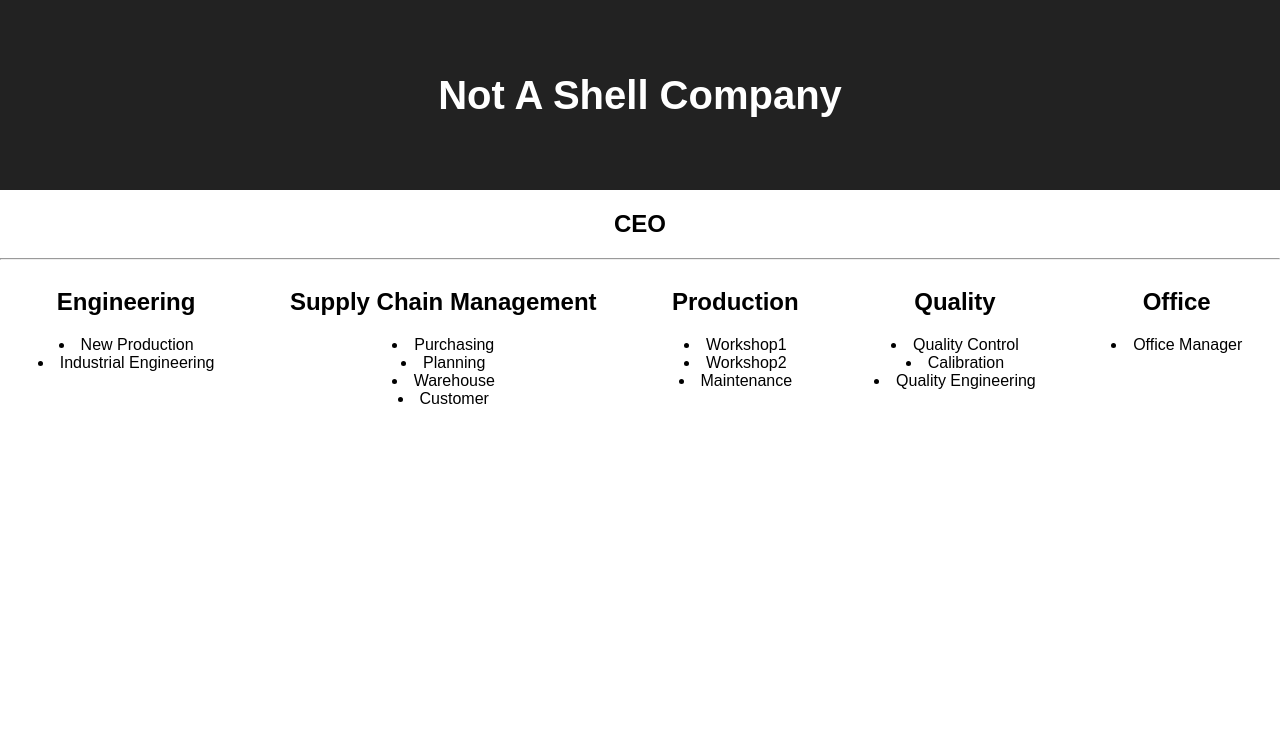
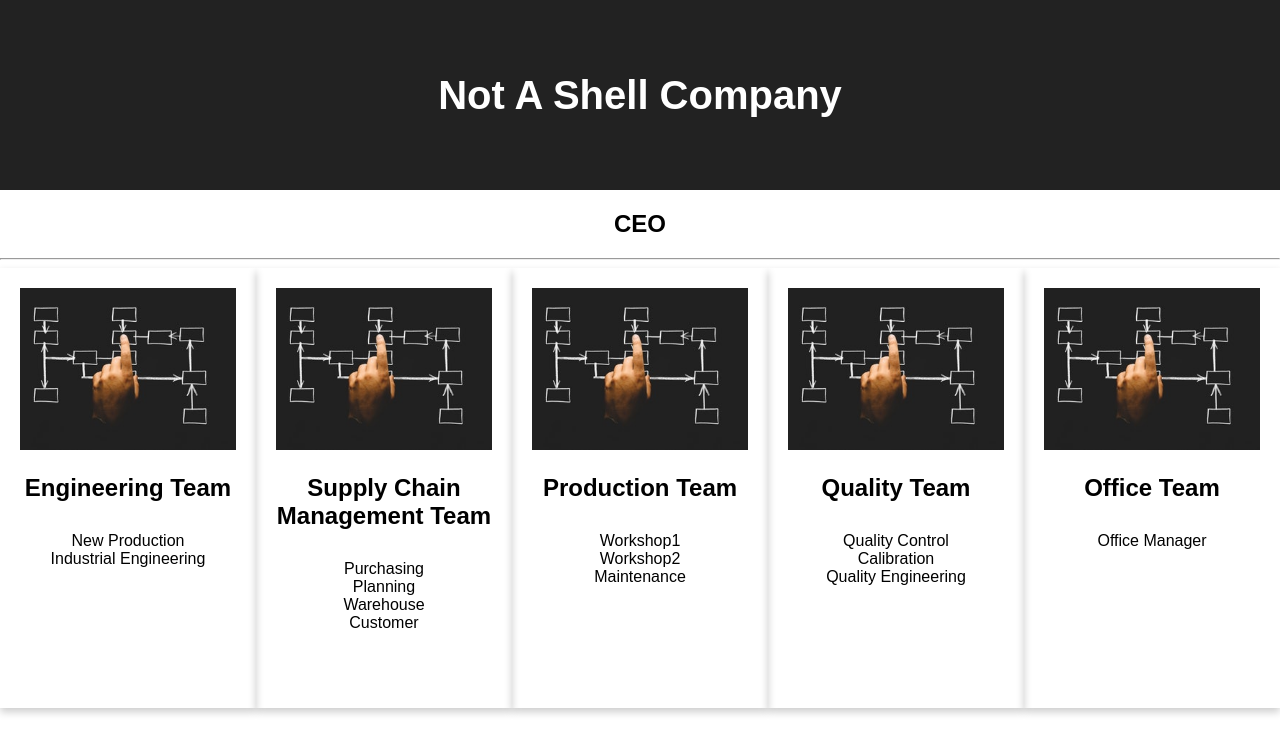
Before and after one commit to Melvin-Young/company_tree, a React (Create React App) app: page / in a window 1280 px wide. Shown: the top 754 px of the page. Built offline with nearby package versions, Linux system fonts and the light colour scheme; the HTML template or start-up script is replaced by a standard one.

Commit message:
Added navigation and cards to represent teams

```diff
--- a/src/App.css
+++ b/src/App.css
@@ -25,14 +25,36 @@
   font-size: large;
 }
 
-/* Team Card Container Styling */
-ul {
-  list-style-position: inside;
-  padding: 0%;
+/* Card Container Styling */
 
-}
-.class-list{
+.card-container{
   display: flex;
   flex-direction: row;
   justify-content: space-around;
 }
+
+ /* Card Styling */
+
+ .card {
+  /* Add shadows to create the "card" effect */
+  box-shadow: 0 4px 8px 0 rgba(0,0,0,0.2);
+  transition: 0.3s;
+  height: 400px;
+  width: 300px;
+  padding: 20px 20px;
+}
+
+/* On mouse-over, add a deeper shadow */
+.card:hover {
+  box-shadow: 0 8px 16px 0 rgba(0,0,0,0.2);
+}
+
+.card-picture {
+  width: 100%;
+}
+
+.card ul {
+  list-style-position: inside;
+  list-style: none;
+  padding: 5%;
+}
--- a/src/App.tsx
+++ b/src/App.tsx
@@ -1,19 +1,38 @@
+/* tslint:disable: no-unused-expression no-console*/
+
 import React, {Component} from 'react';
 import './App.css';
 
 import CardList from './components/CardList';
-import Company from './utils/Company';
+import Company, { ICompany } from './utils/Company';
 import Team from './utils/Team';
+import { ITeam } from './utils/Team';
 
-class App extends Component {
+interface IState {
+  company: ICompany,
+  renderedTeam: ITeam
+}
+
+class App extends Component<{}, IState>{
+  constructor(props: any) {
+    super(props);
+    const company = createCompany();
+    this.state = {
+      company,
+      renderedTeam: company.search(['CEO'])
+    }
+  }
+
+  public setRender = (team: ITeam) => team.name && this.setState({renderedTeam: team});
+
   public render() {
-    const company = createCompany();
+    console.log(this.state.renderedTeam)
     return (
       <div className="App">
         <header className="App-header">
-          <h1 className="App-title">{company.companyName}</h1>
+          <h1 className="App-title">{this.state.company.companyName}</h1>
         </header>
-        <CardList root={company.search(['CEO'])}/>
+        <CardList displayNewTeam={this.setRender} root={this.state.renderedTeam }/>
       </div>
     );
   }
@@ -89,7 +108,6 @@ function createCompany() {
   tree.addTeam(jrOfficeManager, ['CEO', 'Office', 'Office Manager']);
   tree.addTeam(jrOfficeManagersSon, ['CEO', 'Office', 'Office Manager', 'Office Manager Lite']);
 
-  // tslint:disable-next-line:no-console
   console.log(tree.getRoot());
   return tree;
 }
--- /dev/null
+++ b/src/components/Card.tsx
@@ -0,0 +1,38 @@
+/* tslint:disable no-unused-expression jsx-no-lambda */
+
+import React, { Component } from 'react';
+import { ITeam } from '../utils/Team';
+
+interface IProps {
+  team: ITeam,
+  displayNewTeam: (team: ITeam) => void
+}
+interface IState {
+  team: ITeam
+}
+class Card extends Component<IProps, IState> {
+  public constructor(props: IProps) {
+    super(props);
+    this.state = {
+      team: props.team
+    }
+  }
+  public render() {
+    const { displayNewTeam, team } = this.props;
+    const childTeams = team.getChildren();
+    const childTeamContainer: any[] = [];
+    childTeams.size && childTeams.forEach((childTeam: ITeam) => {
+      childTeamContainer.push(<li key={childTeam.name}> {childTeam.name} </li>)
+    })
+
+    return (
+      <div className='card' onClick={ () => displayNewTeam(this.state.team) }>
+        <img src={require('./../pexels.jpeg')} alt="Avatar" className="card-picture" />
+        <h2> {team.name} Team</h2>
+        <ul> {childTeamContainer} </ul>
+      </div>
+    )
+  }
+}
+
+export default Card;
--- a/src/components/CardList.tsx
+++ b/src/components/CardList.tsx
@@ -1,30 +1,50 @@
+/* tslint:disable: no-unused-expression jsx-no-lambda*/
+
 import React, { Component} from 'react';
 import { ITeam } from '../utils/Team';
 
-import TeamCard from './TeamCard';
+import Card from './Card';
 
 interface IProps {
+  root: ITeam,
+  displayNewTeam: (team: ITeam) => void
+}
+
+interface IState {
   root: ITeam
 }
-
-class CardList extends Component<IProps, {}> {
+class CardList extends Component<IProps, IState> {
   constructor(props: IProps) {
     super(props);
+    this.state = {
+      root: props.root
+    }
   }
+
+  public componentDidUpdate(prevProps: IProps): void {
+    this.props !== prevProps && this.setState({root: this.props.root});
+  }
+
   public render() {
-    const root: ITeam = this.props.root;
+    const { displayNewTeam } = this.props;
     const cardList: any[] = [];
 
-    root.getChildren().forEach((childTeam: ITeam) => {
-       return cardList.push( <TeamCard childTeam={childTeam}/>)
+    this.state.root.getChildren().forEach((childTeam: ITeam) => {
+      return cardList.push(
+        <Card
+          key={childTeam.name}
+          displayNewTeam={displayNewTeam}
+          team={childTeam}/>
+        )
     });
     return (
       <section>
-        <div className="card-header">
-          <h1 className="root-team-header">{root.name}</h1>
+        <div onClick={
+          () => displayNewTeam(this.state.root.getParent()) }>
+          <h1>{this.state.root.name}</h1>
           <hr/>
         </div>
-        <div className="class-list">
+        <div className="card-container">
           { cardList }
         </div>
       </section>
--- a/src/components/TeamCard.tsx
+++ /dev/null
@@ -1,27 +0,0 @@
-import React, { Component } from 'react';
-import { ITeam } from '../utils/Team';
-
-interface IProps {
-  childTeam: ITeam
-}
-
-class Card extends Component<IProps, {}> {
-  public render() {
-    const teamName = this.props.childTeam.name;
-    const subTeams = this.props.childTeam.getChildren();
-    const subTeamArray: any[] = [];
-    if(subTeams.size) {
-      subTeams.forEach((subTeam: ITeam) => {
-        return subTeamArray.push(<li> {subTeam.name} </li>)
-      })
-    }
-    return (
-      <div className='team-card'>
-        <h2> {teamName} </h2>
-        <ul> {subTeamArray} </ul>
-      </div>
-    )
-  }
-}
-
-export default Card;
```
Also changed, not shown: package.json (+7 -1 lines), src/components/selectTeamButton.tsx (added), src/pexels.jpeg (added), 1 other file (tests, documents, lock files or other folders).
